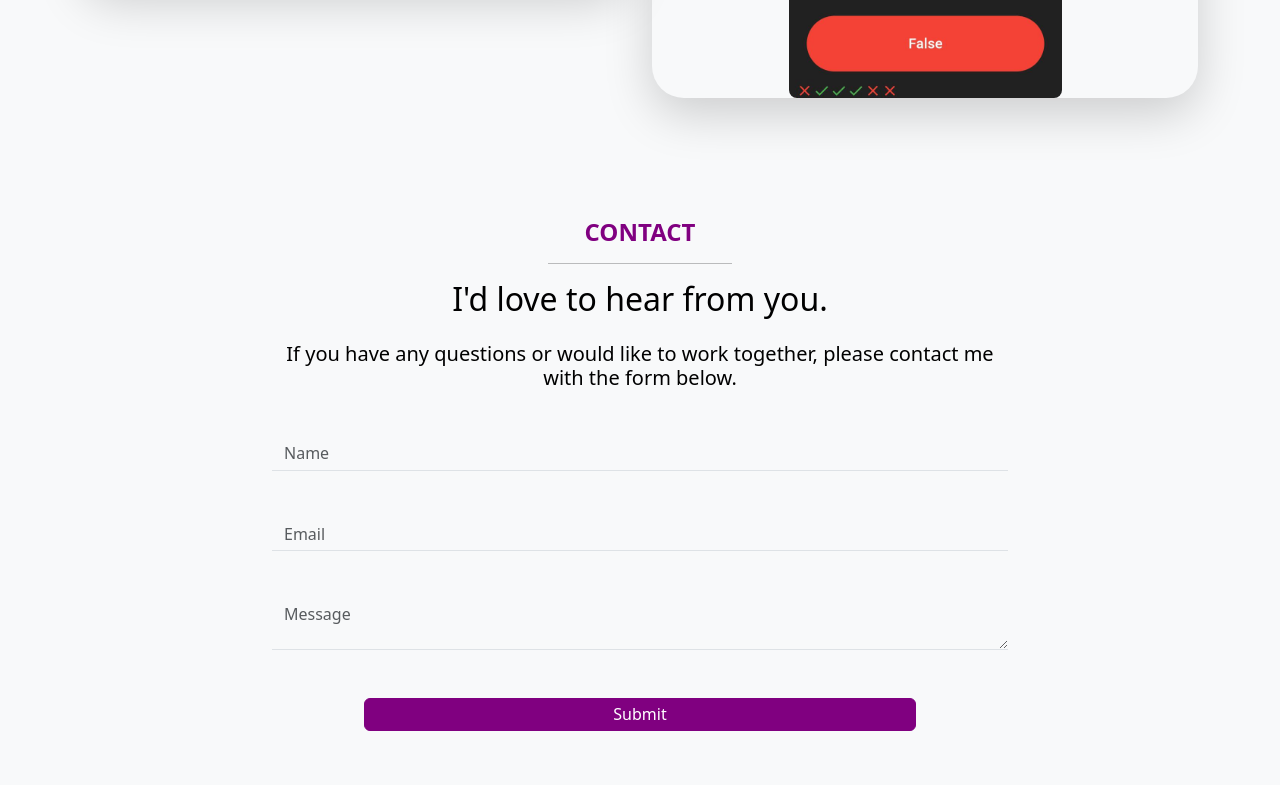
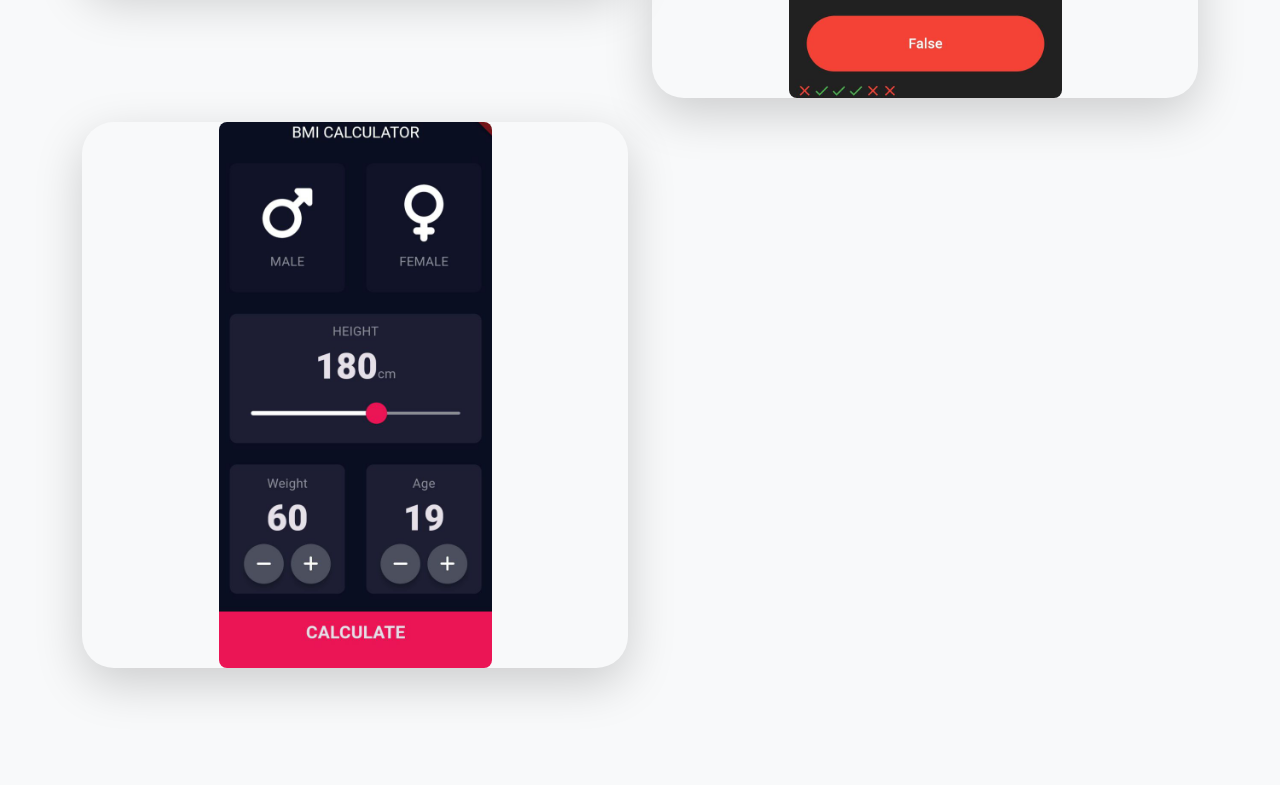
Before and after one commit to nathanbelaynehf/NathanB, a website: page index.html in a window 1280 px wide. Shown: the part 3840-4625 px from the top of the page. Drawn offline with Linux system fonts and the light colour scheme.

Commit message:
Added a BMI calculator application

```diff
--- a/index.html
+++ b/index.html
@@ -427,6 +427,24 @@
             </a>
           </div>
         </div>
+        <div class="col-md-6 mb-4">
+          <div class="project shadow-lg rounded-5 text-center">
+            <a
+              href="images/bmiA.jpg"
+              data-lightbox="images"
+              data-title="My Quiz App"
+            >
+            <a href="https://www.dropbox.com/scl/fi/071wcjykguaa3cwqwqju8/BMI_Calculator.apk?rlkey=12c4rrgnxwutm8onckr6qyaqw&st=u5qnxqsj&dl=1">
+              <img
+              height="400"
+                src="images/bmiA.jpg"
+                alt=""
+                class="img-fluid rounded-3 w-50"
+              />
+              </a>
+            </a>
+          </div>
+        </div>
       </div>
     </div>
   </section>
```
Also changed, not shown: images/bmiA.jpg (added).
